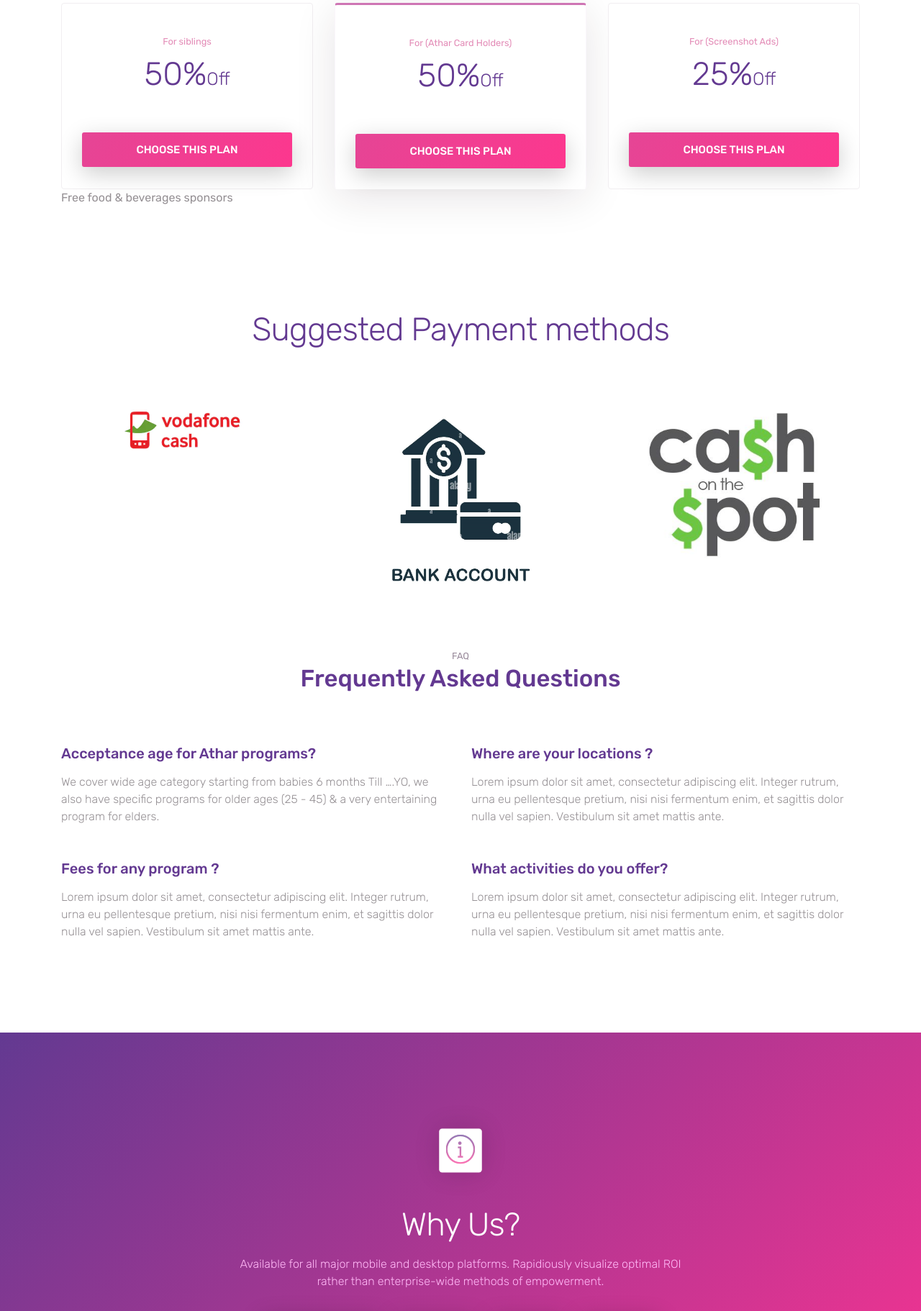
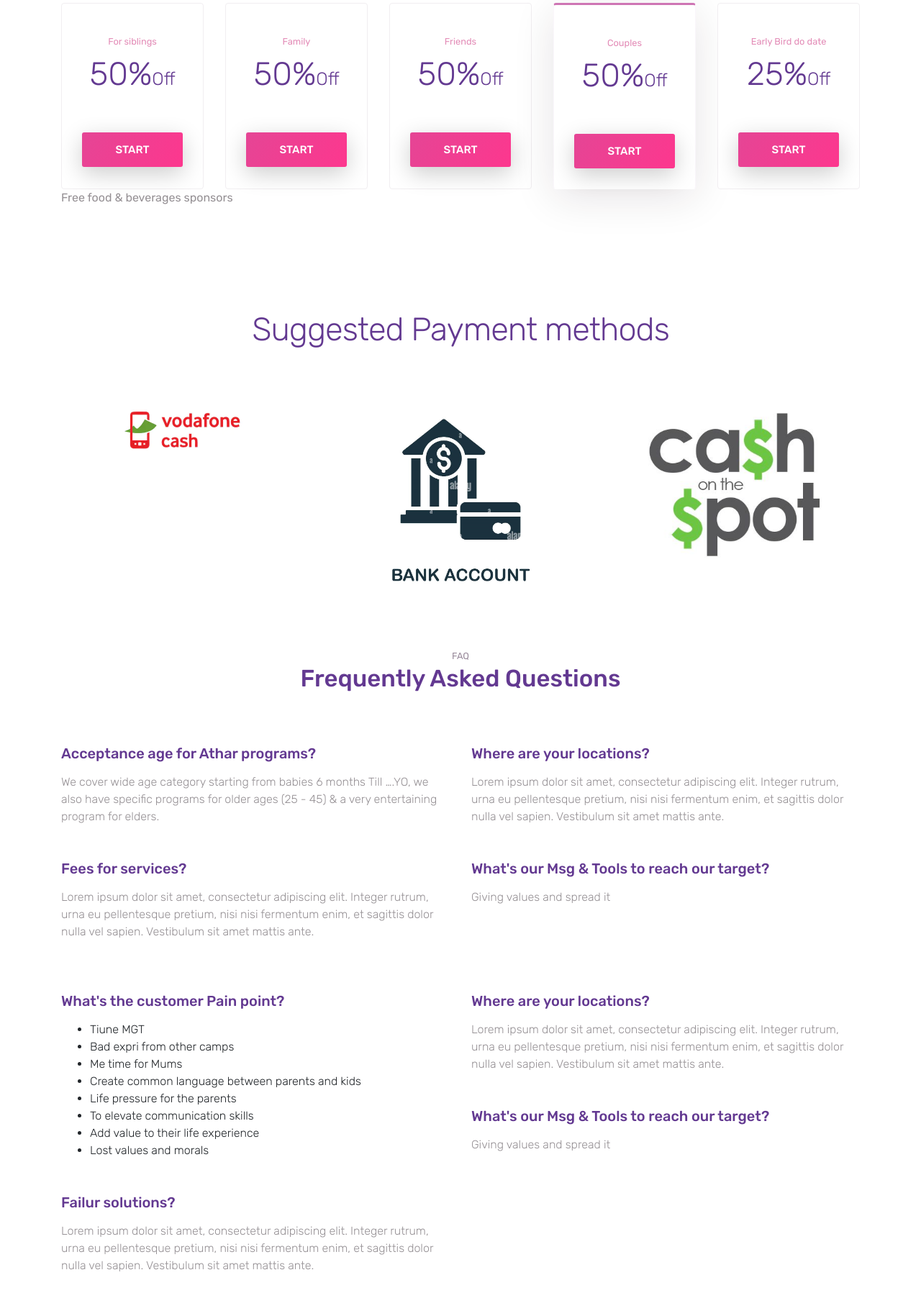
Before and after one commit to Ingimohamed/Landing-Page-2023, a plain HTML site: page index.html in a window 1280 px wide. Shown: the part 4979-6801 px from the top of the page at 72% size. Drawn offline with Linux system fonts and the light colour scheme.

Commit message:
updates6/18/2023

```diff
--- a/index.html
+++ b/index.html
@@ -450,12 +450,44 @@ URI     : https://colorlib.com
                         <div class="list-group-item"><del>Reports and analytics</del></div> -->
                     </ul>
                     <div class="card-body">
-                        <a href="#" class="btn btn-primary btn-lg btn-block">Choose this Plan</a>
+                        <a href="#" class="btn btn-primary btn-lg btn-block">Start</a>
+                    </div>
+                </div>
+                <div class="card pricing">
+                    <div class="card-head">
+                        <small class="text-primary">Family </small>
+                        <span class="price">50%<sub>Off</sub></span>
+                    </div>
+                    <ul class="list-group list-group-flush">
+                        <!-- <div class="list-group-item">10 Projects</div>
+                        <div class="list-group-item">5 GB Storage</div>
+                        <div class="list-group-item">Basic Support</div>
+                        <div class="list-group-item"><del>Collaboration</del></div>
+                        <div class="list-group-item"><del>Reports and analytics</del></div> -->
+                    </ul>
+                    <div class="card-body">
+                        <a href="#" class="btn btn-primary btn-lg btn-block">Start</a>
+                    </div>
+                </div>
+                <div class="card pricing">
+                    <div class="card-head">
+                        <small class="text-primary">Friends </small>
+                        <span class="price">50%<sub>Off</sub></span>
+                    </div>
+                    <ul class="list-group list-group-flush">
+                        <!-- <div class="list-group-item">10 Projects</div>
+                        <div class="list-group-item">5 GB Storage</div>
+                        <div class="list-group-item">Basic Support</div>
+                        <div class="list-group-item"><del>Collaboration</del></div>
+                        <div class="list-group-item"><del>Reports and analytics</del></div> -->
+                    </ul>
+                    <div class="card-body">
+                        <a href="#" class="btn btn-primary btn-lg btn-block">Start</a>
                     </div>
                 </div>
                 <div class="card pricing popular">
                     <div class="card-head">
-                        <small class="text-primary">For (Athar Card Holders) </small>
+                        <small class="text-primary">Couples </small>
                         <span class="price">50%<sub>Off</sub></span>
                     </div>
                     <ul class="list-group list-group-flush">
@@ -466,12 +498,12 @@ URI     : https://colorlib.com
                         <div class="list-group-item">Reports and analytics</div> -->
                     </ul>
                     <div class="card-body">
-                        <a href="#" class="btn btn-primary btn-lg btn-block">Choose this Plan</a>
+                        <a href="#" class="btn btn-primary btn-lg btn-block">Start</a>
                     </div>
                 </div>
                 <div class="card pricing">
                     <div class="card-head">
-                        <small class="text-primary">For (Screenshot Ads) </small>
+                        <small class="text-primary">Early Bird do date </small>
                         <span class="price">25%<sub>Off</sub></span>
                     </div>
                     <ul class="list-group list-group-flush">
@@ -482,7 +514,7 @@ URI     : https://colorlib.com
                         <div class="list-group-item">Web hooks</div> -->
                     </ul>
                     <div class="card-body">
-                        <a href="#" class="btn btn-primary btn-lg btn-block">Choose this Plan</a>
+                        <a href="#" class="btn btn-primary btn-lg btn-block">Start</a>
                     </div>
                 </div>
             </div>
@@ -530,15 +562,44 @@ URI     : https://colorlib.com
                 <div class="col-md-6">
                     <h4 class="mb-3">Acceptance age for Athar programs?</h4>
                     <p class="light-font mb-5">We cover wide age category starting from babies 6 months Till ….YO, we also have specific programs for older ages (25 - 45) & a very entertaining program for elders. </p>
-                    <h4 class="mb-3">Fees for any program ? </h4>
+                    <h4 class="mb-3">Fees for services? </h4>
                     <p class="light-font mb-5">Lorem ipsum dolor sit amet, consectetur adipiscing elit. Integer rutrum, urna eu pellentesque pretium, nisi nisi fermentum enim, et sagittis dolor nulla vel sapien. Vestibulum sit amet mattis ante. </p>
 
                 </div>
                 <div class="col-md-6">
-                    <h4 class="mb-3">Where are your locations ?</h4>
+                    <h4 class="mb-3">Where are your locations?</h4>
                     <p class="light-font mb-5">Lorem ipsum dolor sit amet, consectetur adipiscing elit. Integer rutrum, urna eu pellentesque pretium, nisi nisi fermentum enim, et sagittis dolor nulla vel sapien. Vestibulum sit amet mattis ante. </p>
-                    <h4 class="mb-3">What activities do you offer?</h4>
+                    <h4 class="mb-3">What's our Msg & Tools to reach our target?</h4>
+                    <p class="light-font mb-5">Giving values and spread it</p>
+
+                </div>
+            </div>
+
+            <div class="row pt-4">
+                <div class="col-md-6">
+                    <h4 class="mb-3">What's the customer Pain point?</h4>
+                    <p class="light-font">
+                        <ul class="light-font mb-5">
+                            <li>Tiune MGT</li>
+                            <li>Bad expri from other camps</li>
+                            <li>Me time for Mums</li>
+                            <li>Create common language between parents and kids</li>
+                            <li>Life pressure for the parents</li>
+                            <li>To elevate communication skills</li>
+                            <li>Add value to their life experience</li>
+                            <li>Lost values and morals</li>
+
+                        </ul>
+                    </p>
+                    <h4 class="mb-3">Failur solutions? </h4>
                     <p class="light-font mb-5">Lorem ipsum dolor sit amet, consectetur adipiscing elit. Integer rutrum, urna eu pellentesque pretium, nisi nisi fermentum enim, et sagittis dolor nulla vel sapien. Vestibulum sit amet mattis ante. </p>
+
+                </div>
+                <div class="col-md-6">
+                    <h4 class="mb-3">Where are your locations?</h4>
+                    <p class="light-font mb-5">Lorem ipsum dolor sit amet, consectetur adipiscing elit. Integer rutrum, urna eu pellentesque pretium, nisi nisi fermentum enim, et sagittis dolor nulla vel sapien. Vestibulum sit amet mattis ante. </p>
+                    <h4 class="mb-3">What's our Msg & Tools to reach our target?</h4>
+                    <p class="light-font mb-5">Giving values and spread it</p>
 
                 </div>
             </div>
```
